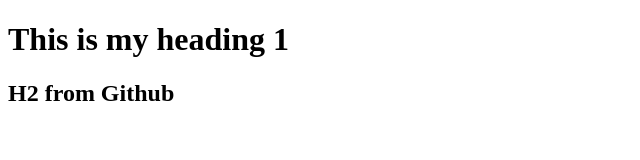
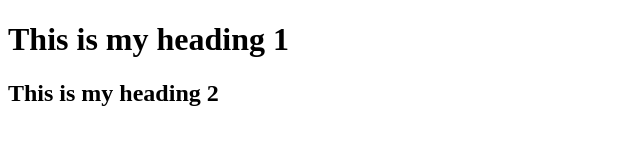
Before and after one commit to Vik-Geerawor/hello-world, a plain HTML site: page index.html in a window 1280 px wide. Shown: the whole page, without its empty margins (0-640 px from the left). Drawn offline with Linux system fonts and the light colour scheme.

Commit message:
resolve conflict on index.html

```diff
--- a/index.html
+++ b/index.html
@@ -5,6 +5,6 @@
   </head>
   <body>
     <h1>This is my heading 1</h1>
-    <h2>H2 from Github</h2>
+    <h2>This is my heading 2</h2>
   </body>
 </html>
```
